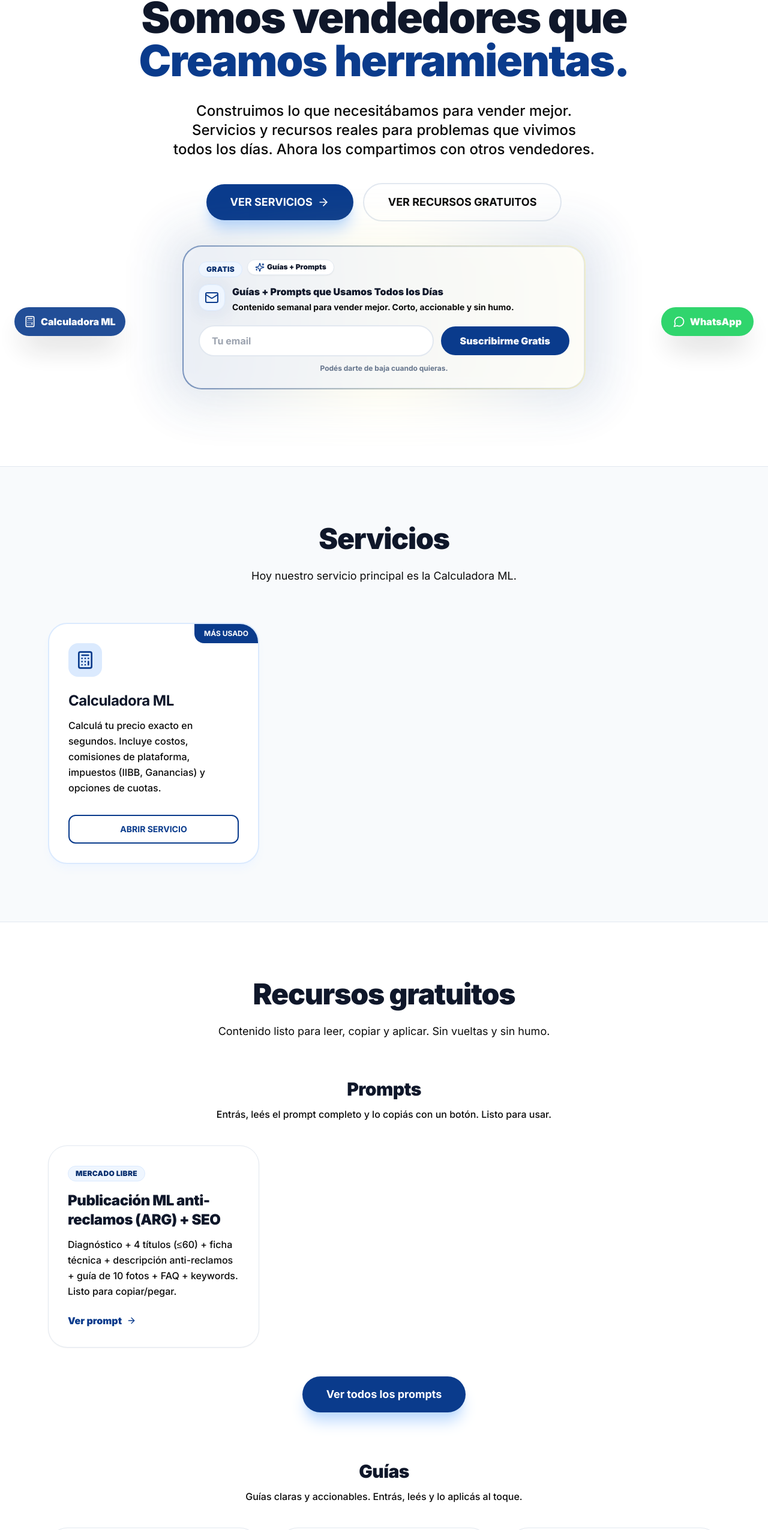
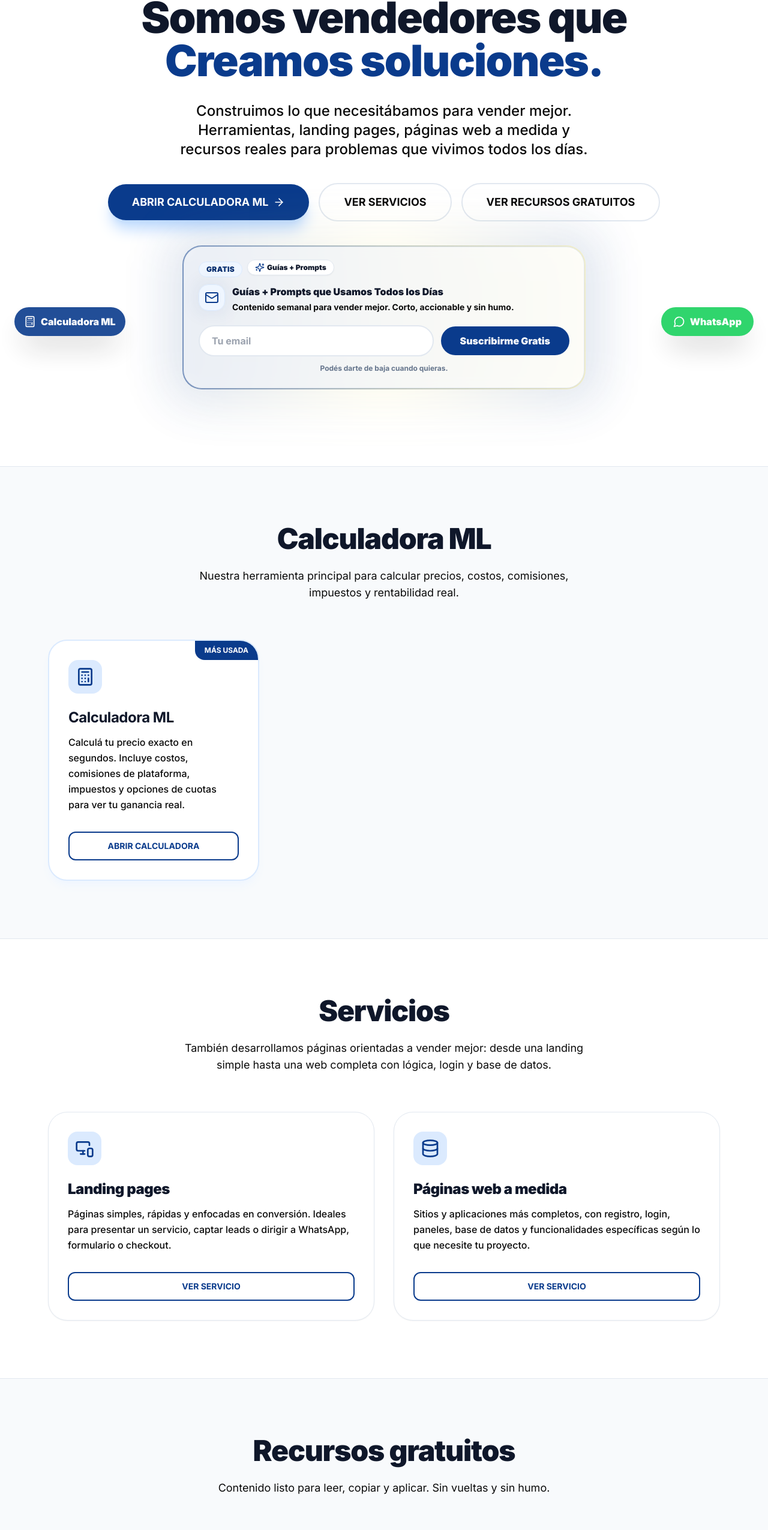
Before and after one commit to BengoDamian/oriavision-hub, a Next.js app: page / in a window 1280 px wide. Shown: the part 216-2766 px from the top of the page at 60% size. Built offline with nearby package versions, Linux system fonts and the light colour scheme; no server answers.

Commit message:
Separa Calculadora ML de Servicios y reorganiza home

```diff
--- a/src/app/page.tsx
+++ b/src/app/page.tsx
@@ -2,7 +2,14 @@
 
 import Image from "next/image";
 import Link from "next/link";
-import { ArrowRight, Calculator, CheckCircle2, MessageCircle } from "lucide-react";
+import {
+  ArrowRight,
+  Calculator,
+  CheckCircle2,
+  Database,
+  MessageCircle,
+  MonitorSmartphone,
+} from "lucide-react";
 import Reveal from "@/components/Reveal";
 import Blob from "@/components/Blob";
 import Newsletter from "@/components/Newsletter";
@@ -85,7 +92,7 @@ export default function Home() {
             <h1 className="mb-8 text-5xl font-black leading-[1.1] tracking-tight text-slate-900 text-balance md:text-7xl">
               Somos vendedores que <br className="hidden md:block" />
               <span className="relative inline-block text-brand-600">
-                Creamos herramientas.
+                Creamos soluciones.
                 <svg
                   className="absolute -bottom-1 left-0 -z-10 h-3 w-full text-yellow-300"
                   viewBox="0 0 100 10"
@@ -99,19 +106,28 @@ export default function Home() {
 
           <Reveal delay={0.1}>
             <p className="mx-auto mb-10 max-w-3xl text-xl font-medium leading-relaxed text-textBody text-balance md:text-2xl">
-              Construimos lo que necesitábamos para vender mejor. Servicios y recursos reales para problemas que vivimos
-              todos los días. Ahora los compartimos con otros vendedores.
+              Construimos lo que necesitábamos para vender mejor. Herramientas, landing pages, páginas web a medida y
+              recursos reales para problemas que vivimos todos los días.
             </p>
           </Reveal>
 
           <Reveal delay={0.15}>
-            <div className="flex flex-col items-center justify-center gap-4 sm:flex-row">
+            <div className="flex flex-col items-center justify-center gap-4 sm:flex-row sm:flex-wrap">
+              <a
+                href={calcHref}
+                target="_blank"
+                rel="noreferrer"
+                className="flex w-full items-center justify-center gap-2 rounded-full bg-brand-600 px-10 py-4 text-lg font-bold text-white shadow-xl shadow-blue-200 transition-all hover:bg-brand-700 sm:w-auto"
+              >
+                ABRIR CALCULADORA ML
+                <ArrowRight className="h-5 w-5" />
+              </a>
+
               <a
                 href="#servicios"
-                className="flex w-full items-center justify-center gap-2 rounded-full bg-brand-600 px-10 py-4 text-lg font-bold text-white shadow-xl shadow-blue-200 transition-all hover:bg-brand-700 sm:w-auto"
+                className="w-full rounded-full border-2 border-slate-200 bg-white px-10 py-4 text-lg font-bold text-textBody transition-all hover:border-brand-600 hover:text-brand-600 sm:w-auto"
               >
                 VER SERVICIOS
-                <ArrowRight className="h-5 w-5" />
               </a>
 
               <a
@@ -129,16 +145,16 @@ export default function Home() {
         </div>
       </section>
 
-      {/* SERVICIOS */}
-      <section id="servicios" className="scroll-mt-24 border-y border-slate-200 bg-slate-50 py-24">
+      {/* CALCULADORA ML */}
+      <section id="calculadora-ml" className="scroll-mt-24 border-y border-slate-200 bg-slate-50 py-24">
         <div className="mx-auto max-w-6xl px-4">
           <Reveal>
             <div className="mb-16 text-center">
               <h2 className="mb-6 text-3xl font-black tracking-tight text-slate-900 md:text-5xl">
-                Servicios
+                Calculadora ML
               </h2>
               <p className="mx-auto max-w-2xl text-lg text-textBody">
-                Hoy nuestro servicio principal es la Calculadora ML.
+                Nuestra herramienta principal para calcular precios, costos, comisiones, impuestos y rentabilidad real.
               </p>
             </div>
           </Reveal>
@@ -147,7 +163,7 @@ export default function Home() {
             <Reveal delay={0.05}>
               <div className="group relative flex flex-col overflow-hidden rounded-[2rem] border-2 border-blue-100 bg-white p-8 shadow-lg shadow-blue-50 transition-all duration-300 hover:-translate-y-1 hover:border-brand-600 hover:shadow-xl">
                 <div className="absolute right-0 top-0 rounded-bl-2xl bg-brand-600 px-4 py-2 text-xs font-bold text-white">
-                  MÁS USADO
+                  MÁS USADA
                 </div>
 
                 <div className="mb-6 flex h-14 w-14 items-center justify-center rounded-2xl bg-blue-100 text-brand-600 transition-transform group-hover:scale-[1.06]">
@@ -156,8 +172,8 @@ export default function Home() {
 
                 <h3 className="mb-3 text-2xl font-bold text-slate-900">Calculadora ML</h3>
                 <p className="mb-8 flex-grow font-medium leading-relaxed text-textBody">
-                  Calculá tu precio exacto en segundos. Incluye costos, comisiones de plataforma, impuestos (IIBB,
-                  Ganancias) y opciones de cuotas.
+                  Calculá tu precio exacto en segundos. Incluye costos, comisiones de plataforma, impuestos y opciones
+                  de cuotas para ver tu ganancia real.
                 </p>
 
                 <TrackLink
@@ -165,10 +181,10 @@ export default function Home() {
                   target="_blank"
                   rel="noreferrer"
                   event="click_calc"
-                  place="services_card_home"
+                  place="calculator_card_home"
                   className="mt-auto block w-full rounded-xl border-2 border-brand-600 py-3 text-center text-sm font-bold uppercase text-brand-600 transition-colors hover:bg-brand-600 hover:text-white"
                 >
-                  Abrir servicio
+                  Abrir calculadora
                 </TrackLink>
               </div>
             </Reveal>
@@ -176,8 +192,69 @@ export default function Home() {
         </div>
       </section>
 
+      {/* SERVICIOS */}
+      <section id="servicios" className="scroll-mt-24 bg-white py-24">
+        <div className="mx-auto max-w-6xl px-4">
+          <Reveal>
+            <div className="mb-16 text-center">
+              <h2 className="mb-6 text-3xl font-black tracking-tight text-slate-900 md:text-5xl">
+                Servicios
+              </h2>
+              <p className="mx-auto max-w-2xl text-lg text-textBody">
+                También desarrollamos páginas orientadas a vender mejor: desde una landing simple hasta una web completa
+                con lógica, login y base de datos.
+              </p>
+            </div>
+          </Reveal>
+
+          <div className="grid gap-8 md:grid-cols-2">
+            <Reveal delay={0.05}>
+              <div className="flex h-full flex-col rounded-[2rem] border border-slate-200 bg-white p-8 shadow-sm transition-all hover:-translate-y-1 hover:shadow-xl">
+                <div className="mb-6 flex h-14 w-14 items-center justify-center rounded-2xl bg-blue-100 text-brand-600">
+                  <MonitorSmartphone className="h-8 w-8" />
+                </div>
+
+                <h3 className="mb-3 text-2xl font-black text-slate-900">Landing pages</h3>
+                <p className="mb-8 flex-grow font-medium leading-relaxed text-textBody">
+                  Páginas simples, rápidas y enfocadas en conversión. Ideales para presentar un servicio, captar leads
+                  o dirigir a WhatsApp, formulario o checkout.
+                </p>
+
+                <Link
+                  href="/web/"
+                  className="mt-auto inline-flex items-center justify-center rounded-xl border-2 border-brand-600 py-3 text-center text-sm font-bold uppercase text-brand-600 transition-colors hover:bg-brand-600 hover:text-white"
+                >
+                  Ver servicio
+                </Link>
+              </div>
+            </Reveal>
+
+            <Reveal delay={0.1}>
+              <div className="flex h-full flex-col rounded-[2rem] border border-slate-200 bg-white p-8 shadow-sm transition-all hover:-translate-y-1 hover:shadow-xl">
+                <div className="mb-6 flex h-14 w-14 items-center justify-center rounded-2xl bg-blue-100 text-brand-600">
+                  <Database className="h-8 w-8" />
+                </div>
+
+                <h3 className="mb-3 text-2xl font-black text-slate-900">Páginas web a medida</h3>
+                <p className="mb-8 flex-grow font-medium leading-relaxed text-textBody">
+                  Sitios y aplicaciones más completos, con registro, login, paneles, base de datos y funcionalidades
+                  específicas según lo que necesite tu proyecto.
+                </p>
+
+                <Link
+                  href="/web/"
+                  className="mt-auto inline-flex items-center justify-center rounded-xl border-2 border-brand-600 py-3 text-center text-sm font-bold uppercase text-brand-600 transition-colors hover:bg-brand-600 hover:text-white"
+                >
+                  Ver servicio
+                </Link>
+              </div>
+            </Reveal>
+          </div>
+        </div>
+      </section>
+
       {/* RECURSOS GRATUITOS */}
-      <section id="recursos-gratuitos" className="scroll-mt-24 bg-white py-24">
+      <section id="recursos-gratuitos" className="scroll-mt-24 border-y border-slate-200 bg-slate-50 py-24">
         <div className="mx-auto max-w-6xl px-4">
           <Reveal>
             <div className="mb-16 text-center">
@@ -417,17 +494,19 @@ export default function Home() {
       <section className="border-t border-brand-100 bg-brand-50 px-4 py-20 text-center">
         <Reveal>
           <div className="mx-auto max-w-4xl">
-            <h2 className="mb-6 text-3xl font-black text-slate-900">¿Necesitás otro servicio?</h2>
+            <h2 className="mb-6 text-3xl font-black text-slate-900">
+              ¿Necesitás una landing o una web a medida?
+            </h2>
             <p className="mx-auto mb-8 max-w-xl text-textBody">
-              Siempre estamos buscando nuevas formas de ayudar a los vendedores. Escribinos y contanos qué necesitás.
+              Si querés una página clara, rápida y pensada para vender, escribinos y vemos qué formato te conviene.
             </p>
 
-            <a
-              href="mailto:soporte@oriavision.com.ar"
+            <Link
+              href="/web/"
               className="inline-block rounded-full border-2 border-slate-200 bg-white px-8 py-3 font-bold text-slate-900 transition-colors hover:border-brand-600"
             >
-              CONTACTAR SOPORTE
-            </a>
+              VER SERVICIO WEB
+            </Link>
           </div>
         </Reveal>
       </section>
@@ -437,7 +516,7 @@ export default function Home() {
         <Reveal>
           <div className="mx-auto flex max-w-6xl items-center justify-center">
             <Link href="/web/" className="text-sm font-extrabold text-slate-600 transition-colors hover:text-brand-600">
-              ¿Te gustó la página? Pedí una landing como esta →
+              ¿Te gustó la página? Pedí una landing o una web a medida →
             </Link>
           </div>
         </Reveal>
--- a/src/components/Footer.tsx
+++ b/src/components/Footer.tsx
@@ -3,7 +3,7 @@ import Link from "next/link";
 export default function Footer() {
   return (
     <footer className="border-t border-slate-200 bg-white py-12">
-      <div className="container mb-10 grid gap-8 md:grid-cols-5">
+      <div className="container mb-10 grid gap-8 md:grid-cols-6">
         <div className="col-span-1 md:col-span-2">
           <h4 className="mb-4 text-xl font-black text-brand-600">ORIAVISION</h4>
 
@@ -14,7 +14,7 @@ export default function Footer() {
 
         <div>
           <h5 className="mb-4 text-sm font-extrabold uppercase tracking-wider text-textStrong">
-            Servicios
+            Calculadora ML
           </h5>
           <ul className="space-y-2 text-sm font-semibold text-textBody">
             <li>
@@ -24,8 +24,32 @@ export default function Footer() {
                 rel="noreferrer"
                 className="text-textBody transition-colors hover:text-brand-600"
               >
-                Calculadora ML
+                Abrir calculadora
               </a>
+            </li>
+          </ul>
+        </div>
+
+        <div>
+          <h5 className="mb-4 text-sm font-extrabold uppercase tracking-wider text-textStrong">
+            Servicios
+          </h5>
+          <ul className="space-y-2 text-sm font-semibold text-textBody">
+            <li>
+              <Link
+                href="/web/"
+                className="text-textBody transition-colors hover:text-brand-600"
+              >
+                Landing pages
+              </Link>
+            </li>
+            <li>
+              <Link
+                href="/web/"
+                className="text-textBody transition-colors hover:text-brand-600"
+              >
+                Páginas web a medida
+              </Link>
             </li>
           </ul>
         </div>
--- a/src/components/Navbar.tsx
+++ b/src/components/Navbar.tsx
@@ -22,11 +22,8 @@ const NAV_GROUPS: NavGroup[] = [
     label: "Servicios",
     href: "/#servicios",
     items: [
-      {
-        label: "Calculadora ML",
-        href: "https://calculadoraml.oriavision.com.ar",
-        external: true,
-      },
+      { label: "Landing pages", href: "/web/" },
+      { label: "Páginas web a medida", href: "/web/" },
     ],
   },
   {
@@ -108,7 +105,6 @@ export default function Navbar() {
             />
           </Link>
 
-          {/* DESKTOP */}
           <div className="hidden items-center gap-8 md:flex">
             {NAV_GROUPS.map((group) => (
               <div key={group.label} className="group relative">
@@ -123,10 +119,10 @@ export default function Navbar() {
                 </div>
 
                 <div className="pointer-events-none absolute left-0 top-full z-50 translate-y-1 pt-4 opacity-0 transition-all duration-200 group-hover:pointer-events-auto group-hover:translate-y-0 group-hover:opacity-100 group-focus-within:pointer-events-auto group-focus-within:translate-y-0 group-focus-within:opacity-100">
-                  <div className="min-w-[240px] rounded-2xl border border-slate-200 bg-white p-2 shadow-2xl">
+                  <div className="min-w-[260px] rounded-2xl border border-slate-200 bg-white p-2 shadow-2xl">
                     {group.items.map((item) => (
                       <NavItemLink
-                        key={item.href}
+                        key={item.href + item.label}
                         item={item}
                         className="block rounded-xl px-4 py-3 text-sm font-bold text-slate-700 transition-colors hover:bg-slate-50 hover:text-brand-600"
                       />
@@ -146,7 +142,6 @@ export default function Navbar() {
             </a>
           </div>
 
-          {/* MOBILE */}
           <div className="flex items-center gap-2 md:hidden">
             <a
               href={PRIMARY_CTA.href}
@@ -170,7 +165,6 @@ export default function Navbar() {
         </div>
       </nav>
 
-      {/* MOBILE DRAWER */}
       {open && (
         <div className="fixed inset-0 z-[60]">
           <button
@@ -213,7 +207,7 @@ export default function Navbar() {
                   <div className="mt-3 flex flex-col gap-3 pl-1">
                     {group.items.map((item) => (
                       <NavItemLink
-                        key={item.href}
+                        key={item.href + item.label}
                         item={item}
                         onClick={close}
                         className="text-base font-extrabold text-slate-800"
```
